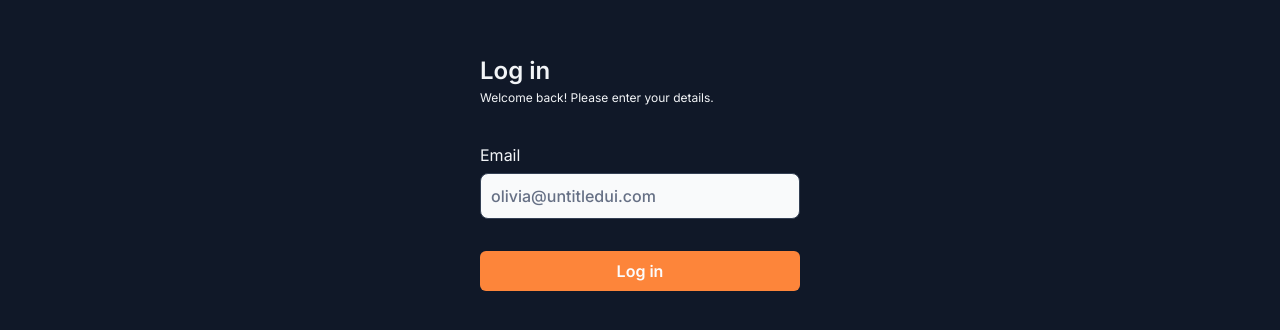
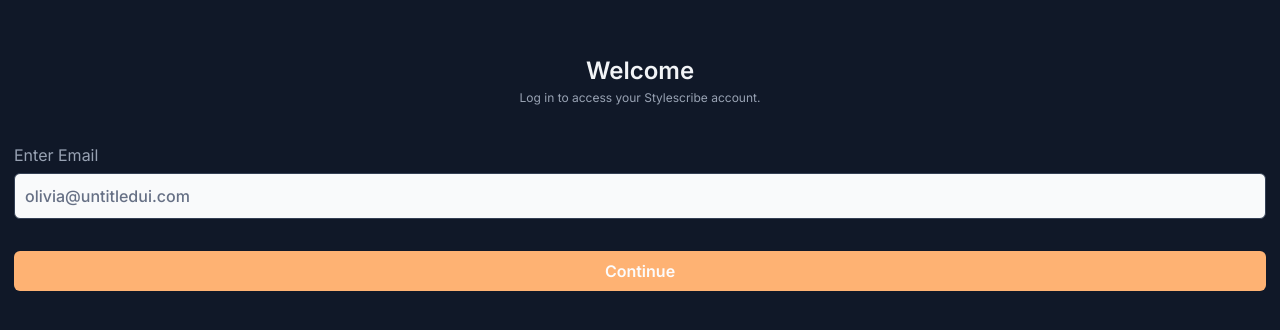
Before and after one commit to upskill-playground/tailor-frontend, a React (Vite) app: page /login in a window 1280 px wide. Shown: the part 228-558 px from the top of the page. Built offline with nearby package versions, Linux system fonts and the light colour scheme.

Commit message:
update the UI for the login screen

```diff
--- a/index.html
+++ b/index.html
@@ -10,7 +10,7 @@
       rel="stylesheet"
     />
     <meta name="viewport" content="width=device-width, initial-scale=1.0" />
-    <title>Tailor</title>
+    <title>StyleScribe</title>
   </head>
   <body>
     <div id="root"></div>
--- a/src/design-system/FormLabel/index.tsx
+++ b/src/design-system/FormLabel/index.tsx
@@ -1,9 +1,13 @@
 import React from "react";
 import { FormLabelProps } from "../interfaceProps";
 
-const FormLabel: React.FC<FormLabelProps> = ({ children }) => {
+const FormLabel: React.FC<FormLabelProps> = ({ children, color }) => {
   return (
-    <p className="text-gray-100 capitalize text-base m-0 p-0 mb-1.5">
+    <p
+      className={`${
+        color || "text-gray-100"
+      } capitalize text-base m-0 p-0 mb-1.5`}
+    >
       {children}
     </p>
   );
--- a/src/design-system/Input/index.tsx
+++ b/src/design-system/Input/index.tsx
@@ -22,7 +22,7 @@
       maxLength={max}
       onChange={onChange}
       name={name}
-      className={`bg-gray-50 p-2.5 text-gray-900 ${classText} font-medium rounded-lg placeholder:text-gray-500   ${
+      className={`bg-gray-50 p-2.5 text-gray-900 ${classText} font-medium rounded-md placeholder:text-gray-500   ${
         width || "w-auto"
       } focus:outline-none border border-gray-700`}
       placeholder={placeholder}
--- a/src/design-system/Text/index.tsx
+++ b/src/design-system/Text/index.tsx
@@ -1,14 +1,21 @@
 import React from "react";
 import { TextProps } from "../interfaceProps";
 
-const Text: React.FC<TextProps> = ({ children, type, fontSize, color, mt }) => {
+const Text: React.FC<TextProps> = ({
+  children,
+  type,
+  fontSize,
+  color,
+  mt,
+  align,
+}) => {
   return (
     <div>
       {type === "lg" ? (
         <h3
           className={`${fontSize || "text-xl xl:text-3xl"} ${
             color || "text-gray-100"
-          } font-semibold m-0 p-0`}
+          } ${align || "text-left"} font-semibold m-0 p-0`}
         >
           {children}
         </h3>
@@ -16,14 +23,14 @@
         <h4
           className={`${fontSize || "text-sm xl:text-base"} ${
             color || "text-gray-100"
-          } font-normal  m-0 p-0`}
+          } ${align || "text-left"} font-normal  m-0 p-0`}
         >
           {children}
         </h4>
       ) : (
         <h5
-          className={`${fontSize || "text-sm"} ${
-            color || "text-gray-100"
+          className={`${fontSize || "text-sm"} ${color || "text-gray-100"} ${
+            align || "text-left"
           } font-normal  m-0 p-0 ${mt || "mt-0"}`}
         >
           {children}
--- a/src/design-system/interfaceProps/index.ts
+++ b/src/design-system/interfaceProps/index.ts
@@ -4,6 +4,7 @@
   fontSize?: string;
   color?: string;
   mt?: string;
+  align?: string;
 }
 
 export interface ButtonProps {
@@ -16,6 +17,7 @@
 
 export interface FormLabelProps {
   children: React.ReactNode;
+  color?: string;
 }
 
 export interface InputProps {
--- a/src/pages/login/index.tsx
+++ b/src/pages/login/index.tsx
@@ -14,16 +14,24 @@
   const handleSubimt = (doc: formikLoginHelper) => {
     console.log(doc);
   };
+
+  const isFormFilled = (values: formikLoginHelper): boolean => {
+    return Object.values(values).every((value) => value.trim().length > 0);
+  };
   return (
-    <div className="h-screen grid place-items-center p-2">
-      <div className="w-80">
-        <Text type="lg">Log in</Text>
-        <Text type="md">Welcome back! Please enter your details.</Text>
+    <div className="h-screen grid place-items-center p-3.5 overflow-hidden">
+      <div className="w-full xl:w-96 ">
+        <Text type="lg" align="text-center">
+          Welcome
+        </Text>
+        <Text type="md" color="text-gray-400" align="text-center">
+          Log in to access your Stylescribe account.
+        </Text>
         <Formik initialValues={data} onSubmit={handleSubimt}>
           {({ values, handleChange }) => (
             <Form>
               <div className="mt-9">
-                <FormLabel>Email</FormLabel>
+                <FormLabel color="text-gray-400">Enter Email</FormLabel>
                 <Input
                   type="email"
                   onChange={handleChange}
@@ -32,8 +40,13 @@
                   width="w-full"
                   name="email"
                 />
-                <Button variant="solid" width="w-full" mt="mt-8">
-                  Log in
+                <Button
+                  variant="solid"
+                  width="w-full"
+                  mt="mt-8"
+                  isDisabled={!isFormFilled(values)}
+                >
+                  Continue
                 </Button>
               </div>
             </Form>
```
Also changed, not shown: 1 other file (tests, documents, lock files or other folders).
